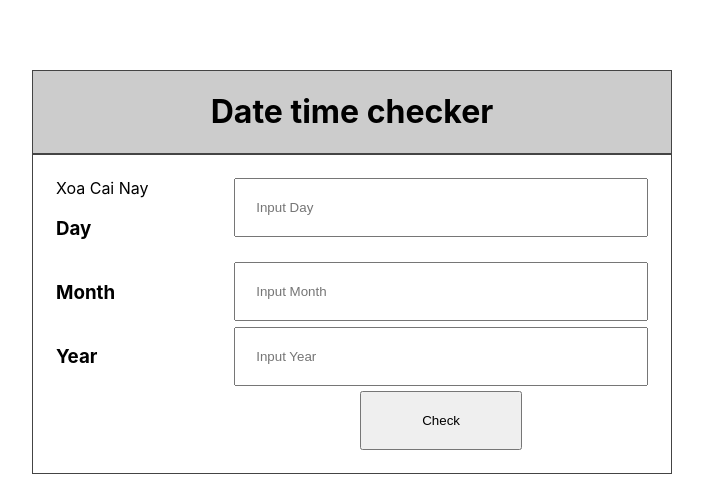
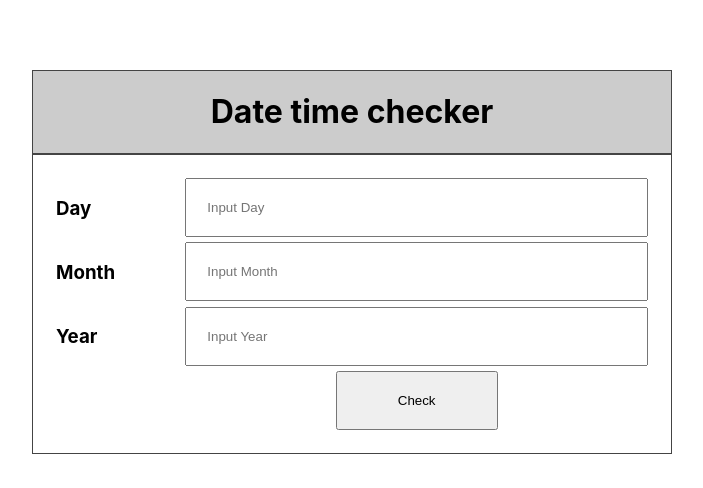
Before and after one commit to nawhoangnguyen/DateTimeChecker, a React (Create React App) app: page / in a window 1280 px wide. Shown: the top 488 px of the page, without its empty margins (288-991 px from the left). Built offline with nearby package versions, Linux system fonts and the light colour scheme.

Commit message:
perfect code

```diff
--- a/src/DateValidator.js
+++ b/src/DateValidator.js
@@ -71,9 +71,7 @@ const DateValidator = () => {
                 <caption style={{backgroundColor:'#ccc', border: '1px solid #444'}}><h1>Date time checker</h1></caption>
 
                 <tr>
-
-
-                    <td>Xoa Cai Nay
+                    <td>
                         <h3>Day </h3>
                     </td>
                     <td style={{display: 'flex', flexWrap: 'wrap'}}>
```
